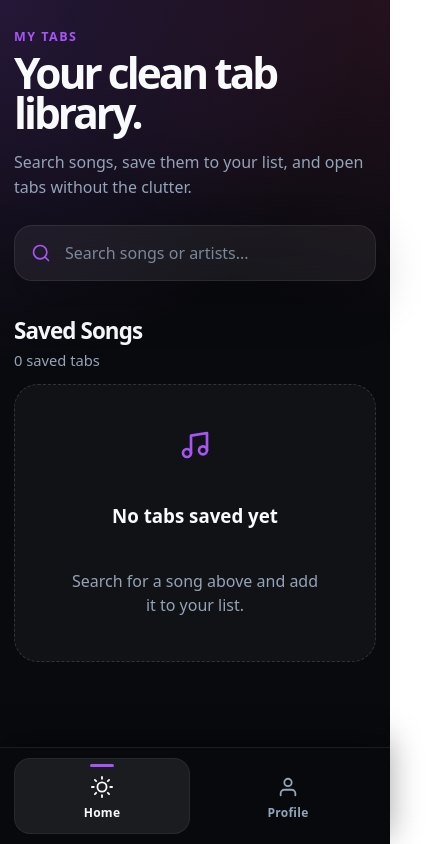
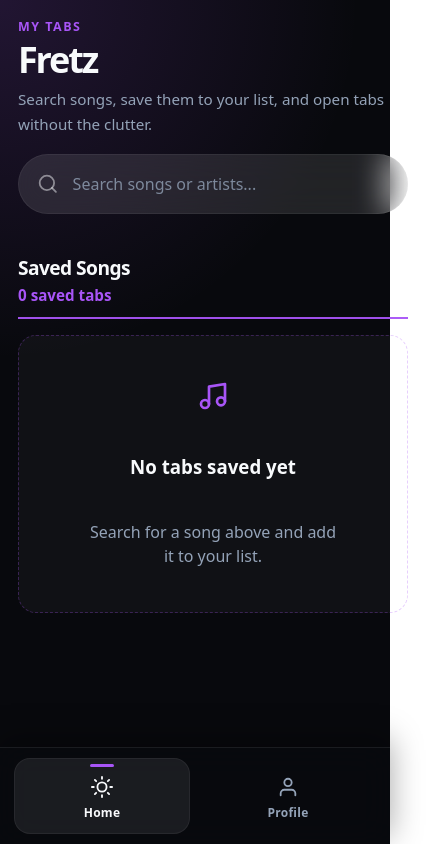
Before and after one commit to Paymvi/Music_App, a React (Vite) app: page / in a window 390 px wide. Shown: the top 844 px of the page, 426 px wide, since content can reach past the window. Built offline with nearby package versions, Linux system fonts and the light colour scheme.

Commit message:
Improved UI (to be more like Ult Guitar)

```diff
--- a/src/data/mockSongs.js
+++ b/src/data/mockSongs.js
@@ -1,27 +1,5 @@
 
-const MOCK_SONGS = [
-  {
-    id: "wonderwall-oasis",
-    title: "Wonderwall",
-    artist: "Oasis",
-    tuning: "Standard",
-    difficulty: "Beginner",
-    capo: "Capo 2",
-    tab: `[Intro]
-Em7  G  Dsus4  A7sus4
-
-[Verse]
-Em7        G
-Today is gonna be the day
-              Dsus4                  A7sus4
-That they're gonna throw it back to you
-
-[Chorus]
-Cadd9    Dsus4   Em7
-Because maybe
-G        Em7
-You're gonna be the one that saves me`,
-  },
+export const MOCK_SONGS = [
   {
     id: "black-parade-mcr",
     title: "Welcome to the Black Parade",
--- a/src/index.css
+++ b/src/index.css
@@ -451,10 +451,10 @@ body {
 
 .song-tab-panel {
   margin-top: 24px;
-  padding: 16px;
+  padding: 14px;
 
   border: 1px solid rgba(168, 85, 247, 0.32);
-  border-radius: 26px;
+  border-radius: 16px;
 
   background: rgba(255, 255, 255, 0.065);
   box-shadow: 0 18px 60px rgba(0, 0, 0, 0.28);
@@ -572,3 +572,363 @@ body {
     font-size: 0.82rem;
   }
 }
+
+/* ═══════════════════════════════════════════════
+   🎸 ULTIMATE-GUITAR-INSPIRED SONG LIST
+   Purple themed, cleaner + less cluttered
+   ═══════════════════════════════════════════════ */
+
+/* Overall page gets closer to the reference */
+.home-page {
+  padding: 22px 0 120px;
+  background:
+    radial-gradient(circle at top left, rgba(168, 85, 247, 0.16), transparent 34%),
+    #08090d;
+}
+
+/* Keep content edge-to-edge-ish like a mobile app */
+.home-header,
+.search-panel,
+.library-section,
+.song-tab-panel {
+  max-width: 860px;
+  width: 100%;
+  margin-left: auto;
+  margin-right: auto;
+  padding-left: 18px;
+  padding-right: 18px;
+}
+
+/* Make the big heading less giant if you still have it */
+.home-header {
+  margin-bottom: 18px;
+}
+
+.home-header h1 {
+  font-size: clamp(2rem, 7vw, 3.6rem);
+  letter-spacing: -0.06em;
+}
+
+.home-subtitle {
+  margin-top: 10px;
+}
+
+/* Search bar: wide pill like Ultimate Guitar */
+.search-box {
+  min-height: 64px;
+  padding: 0 22px;
+  border-radius: 999px;
+
+  border: 1px solid rgba(255, 255, 255, 0.055);
+  background: rgba(255, 255, 255, 0.105);
+  box-shadow: none;
+}
+
+.search-box input {
+  font-size: 1.08rem;
+}
+
+.search-icon {
+  color: rgba(248, 250, 252, 0.48);
+  font-size: 1.35rem;
+}
+
+.clear-search-button {
+  background: rgba(255, 255, 255, 0.08);
+}
+
+/* Search results can stay more card-like because they are temporary */
+.search-results {
+  padding-left: 18px;
+  padding-right: 18px;
+}
+
+.search-result-card {
+  border-radius: 18px;
+  border-color: rgba(255, 255, 255, 0.07);
+  background: rgba(255, 255, 255, 0.055);
+}
+
+/* Library header: like the filter/sort row */
+.library-section {
+  margin-top: 28px;
+}
+
+.section-title-row {
+  margin: 0;
+  padding: 8px 0 14px;
+
+  border-bottom: 2px solid rgba(168, 85, 247, 0.95);
+}
+
+.section-title-row h2 {
+  color: #f8fafc;
+  font-size: 1.2rem;
+  font-weight: 800;
+  letter-spacing: -0.03em;
+}
+
+.section-title-row p {
+  color: var(--accent);
+  font-size: 0.95rem;
+  font-weight: 700;
+}
+
+/* Saved song list becomes a flat list, not separate cards */
+.saved-song-list {
+  gap: 0;
+}
+
+/* Main row */
+.saved-song-card {
+  position: relative;
+
+  display: flex;
+  align-items: center;
+
+  min-height: 92px;
+  padding: 0;
+
+  border: 0;
+  border-radius: 0;
+
+  background: transparent;
+
+  transition:
+    background 0.15s ease,
+    transform 0.08s ease;
+}
+
+/* Divider line starts after album art, like the reference */
+.saved-song-card::after {
+  content: "";
+  position: absolute;
+  left: 86px;
+  right: 0;
+  bottom: 0;
+  height: 1px;
+  background: rgba(255, 255, 255, 0.075);
+}
+
+.saved-song-card:hover {
+  background: rgba(255, 255, 255, 0.035);
+}
+
+.saved-song-card:active {
+  transform: scale(0.995);
+}
+
+.saved-song-card.selected {
+  border-color: transparent;
+  background: rgba(168, 85, 247, 0.095);
+}
+
+.saved-song-card.selected::before {
+  content: "";
+  position: absolute;
+  left: 0;
+  top: 16px;
+  bottom: 16px;
+  width: 4px;
+  border-radius: 999px;
+  background: var(--accent);
+}
+
+/* Clickable main part */
+.saved-song-main {
+  display: grid;
+  grid-template-columns: 58px minmax(0, 1fr) auto;
+  align-items: center;
+  gap: 14px;
+
+  width: 100%;
+  min-height: 92px;
+  padding: 12px 0;
+
+  border: 0;
+  background: transparent;
+  color: inherit;
+  cursor: pointer;
+  font: inherit;
+  text-align: left;
+}
+
+/* Album-art square instead of big gradient icon */
+.saved-song-card .song-icon {
+  width: 58px;
+  height: 58px;
+  border-radius: 4px;
+
+  color: rgba(255, 255, 255, 0.9);
+  background:
+    linear-gradient(135deg, rgba(168, 85, 247, 0.95), rgba(236, 72, 153, 0.65)),
+    #181922;
+
+  box-shadow:
+    inset 0 0 0 1px rgba(255, 255, 255, 0.08),
+    0 8px 18px rgba(0, 0, 0, 0.25);
+}
+
+/* Text stack */
+.saved-song-card .song-text h3 {
+  max-width: 100%;
+
+  color: #f8fafc;
+  font-size: clamp(1.05rem, 4.5vw, 1.45rem);
+  font-weight: 500;
+  letter-spacing: -0.04em;
+  line-height: 1.12;
+}
+
+.saved-song-card .song-text p {
+  margin-top: 6px;
+
+  color: rgba(148, 163, 184, 0.95);
+  font-size: clamp(0.95rem, 3.6vw, 1.12rem);
+  line-height: 1.15;
+}
+
+/* Turn arrow area into a UG-like "Chords" tag */
+.saved-song-card .song-arrow {
+  display: none;
+}
+
+.saved-song-main::after {
+  content: "Chords";
+
+  justify-self: end;
+
+  padding: 6px 9px;
+  margin-left: 10px;
+
+  border: 1px solid rgba(168, 85, 247, 0.32);
+  border-radius: 3px;
+
+  color: rgba(248, 250, 252, 0.72);
+  background: rgba(255, 255, 255, 0.025);
+
+  font-size: 0.82rem;
+  font-weight: 500;
+  line-height: 1;
+}
+
+/* Remove button should feel hidden until hover/focus */
+.remove-song-button {
+  position: absolute;
+  right: 0;
+  top: 50%;
+  transform: translateY(-50%);
+
+  width: 34px;
+  height: 34px;
+  margin-right: 0;
+
+  color: rgba(148, 163, 184, 0.5);
+  background: rgba(8, 9, 13, 0.72);
+  opacity: 0;
+
+  transition:
+    opacity 0.15s ease,
+    background 0.15s ease,
+    color 0.15s ease;
+}
+
+/* Leave room so remove button does not cover Chords tag too badly */
+.saved-song-card:hover .remove-song-button,
+.saved-song-card:focus-within .remove-song-button {
+  opacity: 1;
+}
+
+.remove-song-button:hover {
+  color: #f8fafc;
+  background: rgba(168, 85, 247, 0.55);
+}
+
+/* Empty state less card-like */
+.empty-library {
+  margin-top: 16px;
+  min-height: 220px;
+
+  border-radius: 18px;
+  border: 1px dashed rgba(168, 85, 247, 0.28);
+  background: rgba(255, 255, 255, 0.035);
+}
+
+/* Song tab viewer keeps the glass panel but aligns with new width */
+.song-tab-panel {
+  margin-top: 26px;
+}
+
+/* Mobile version */
+@media (max-width: 560px) {
+  .home-page {
+    padding-top: 18px;
+  }
+
+  .home-header,
+  .search-panel,
+  .library-section,
+  .song-tab-panel {
+    padding-left: 18px;
+    padding-right: 18px;
+  }
+
+  .home-header h1 {
+    font-size: 2.25rem;
+  }
+
+  .home-subtitle {
+    font-size: 0.95rem;
+  }
+
+  .search-box {
+    min-height: 58px;
+    padding: 0 18px;
+  }
+
+  .search-box input {
+    font-size: 1rem;
+  }
+
+  .section-title-row {
+    padding-top: 12px;
+    padding-bottom: 12px;
+  }
+
+  .saved-song-card {
+    min-height: 84px;
+  }
+
+  .saved-song-card::after {
+    left: 76px;
+  }
+
+  .saved-song-main {
+    grid-template-columns: 52px minmax(0, 1fr) auto;
+    gap: 12px;
+    min-height: 84px;
+    padding: 10px 0;
+  }
+
+  .saved-song-card .song-icon {
+    width: 52px;
+    height: 52px;
+  }
+
+  .saved-song-card .song-text h3 {
+    font-size: 1.18rem;
+  }
+
+  .saved-song-card .song-text p {
+    font-size: 0.98rem;
+  }
+
+  .saved-song-main::after {
+    padding: 5px 8px;
+    font-size: 0.76rem;
+  }
+
+  .remove-song-button {
+    right: -4px;
+  }
+}
--- a/src/pages/Home.jsx
+++ b/src/pages/Home.jsx
@@ -57,7 +57,7 @@ export default function Home() {
     <main className="home-page">
       <section className="home-header">
         <p className="eyebrow">My Tabs</p>
-        <h1>Your clean tab library.</h1>
+        <h1>Fretz</h1>
         <p className="home-subtitle">
           Search songs, save them to your list, and open tabs without the clutter.
         </p>
```
